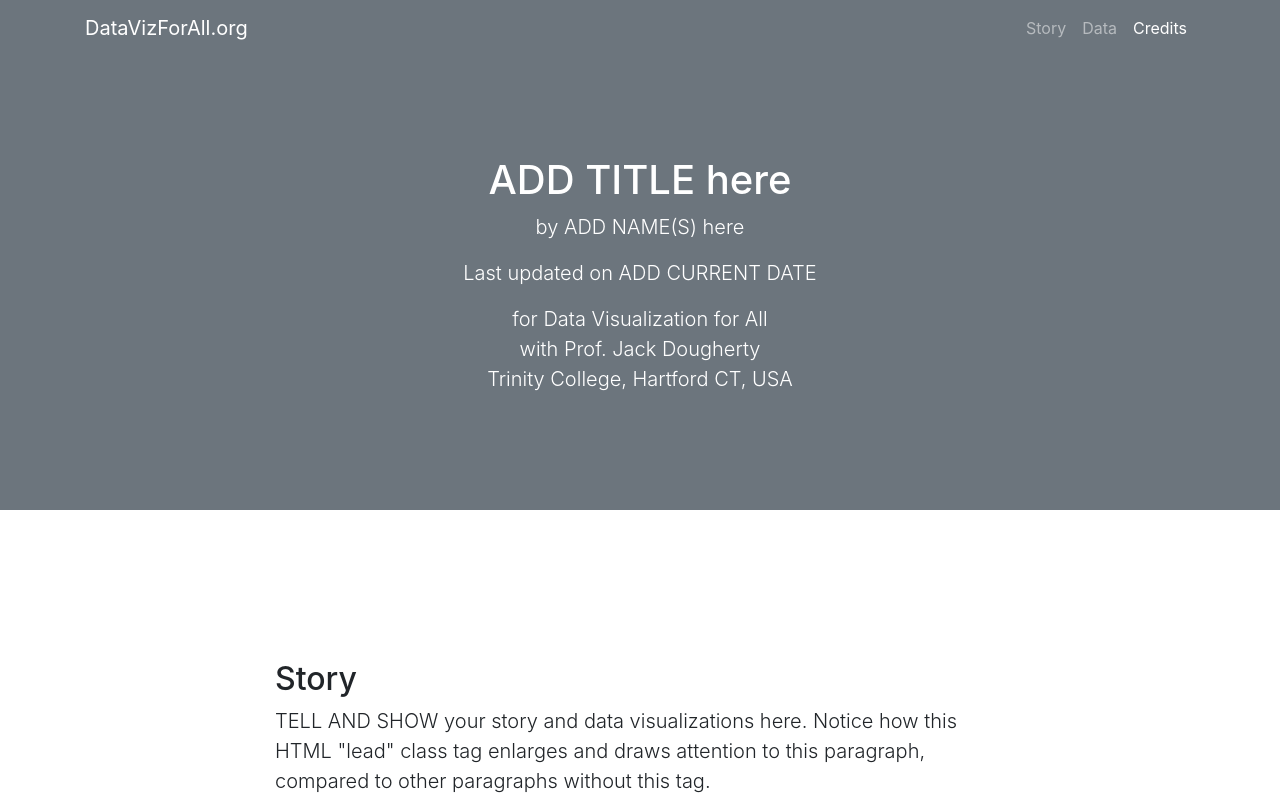
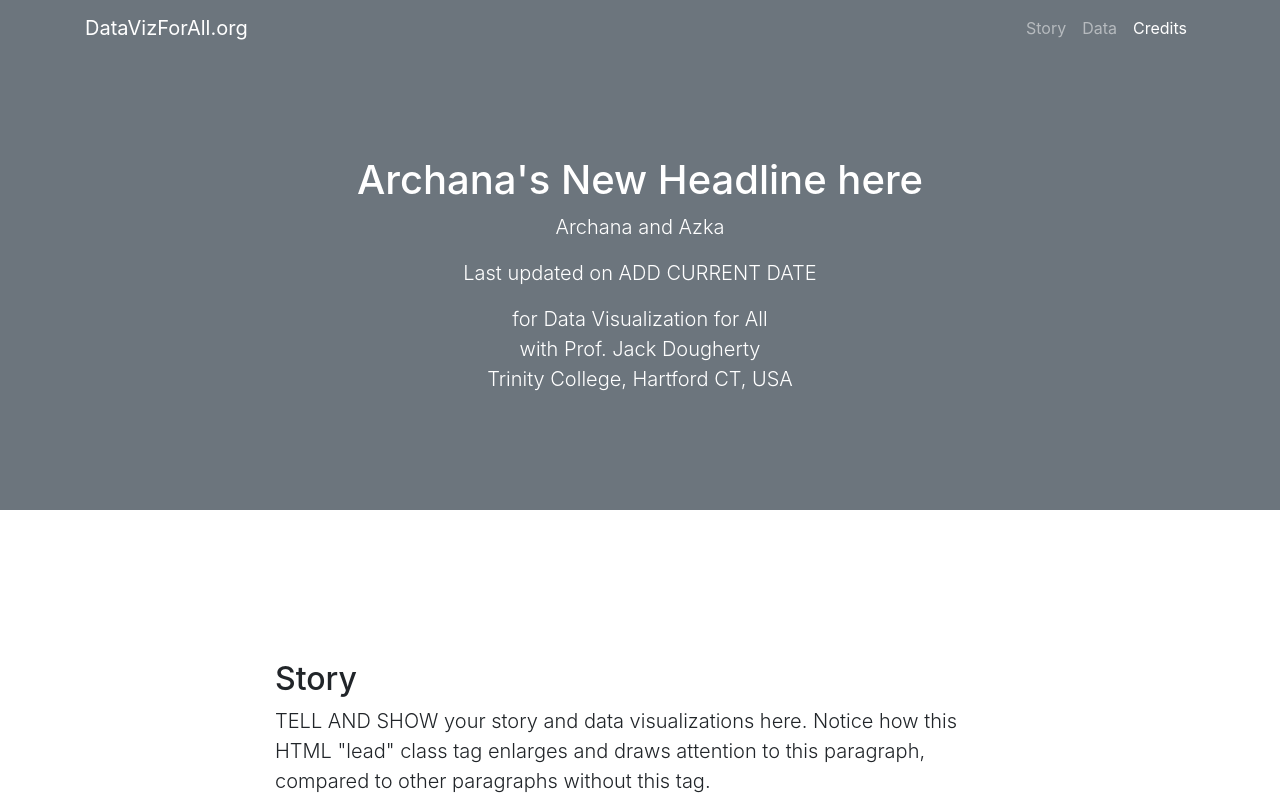
Before and after one commit to archana-adhikari/data-story, a plain HTML site: page index.html in a window 1280 px wide. Shown: the top 800 px of the page. Drawn offline with nearby package versions, Linux system fonts and the light colour scheme.

Commit message:
Update index.html

```diff
--- a/index.html
+++ b/index.html
@@ -52,8 +52,8 @@
 
   <header class="bg-secondary text-white">
     <div class="container text-center">
-      <h1>ADD TITLE here</h1>
-      <p class="lead">by ADD NAME(S) here</p>
+      <h1>Archana's New Headline here </h1>
+      <p class="lead"> Archana and Azka </p>
       <p class="lead">Last updated on ADD CURRENT DATE</p>
       <p class="lead">for Data Visualization for All</br>with Prof. Jack Dougherty</br>Trinity College, Hartford CT, USA</p>
     </div>
```
